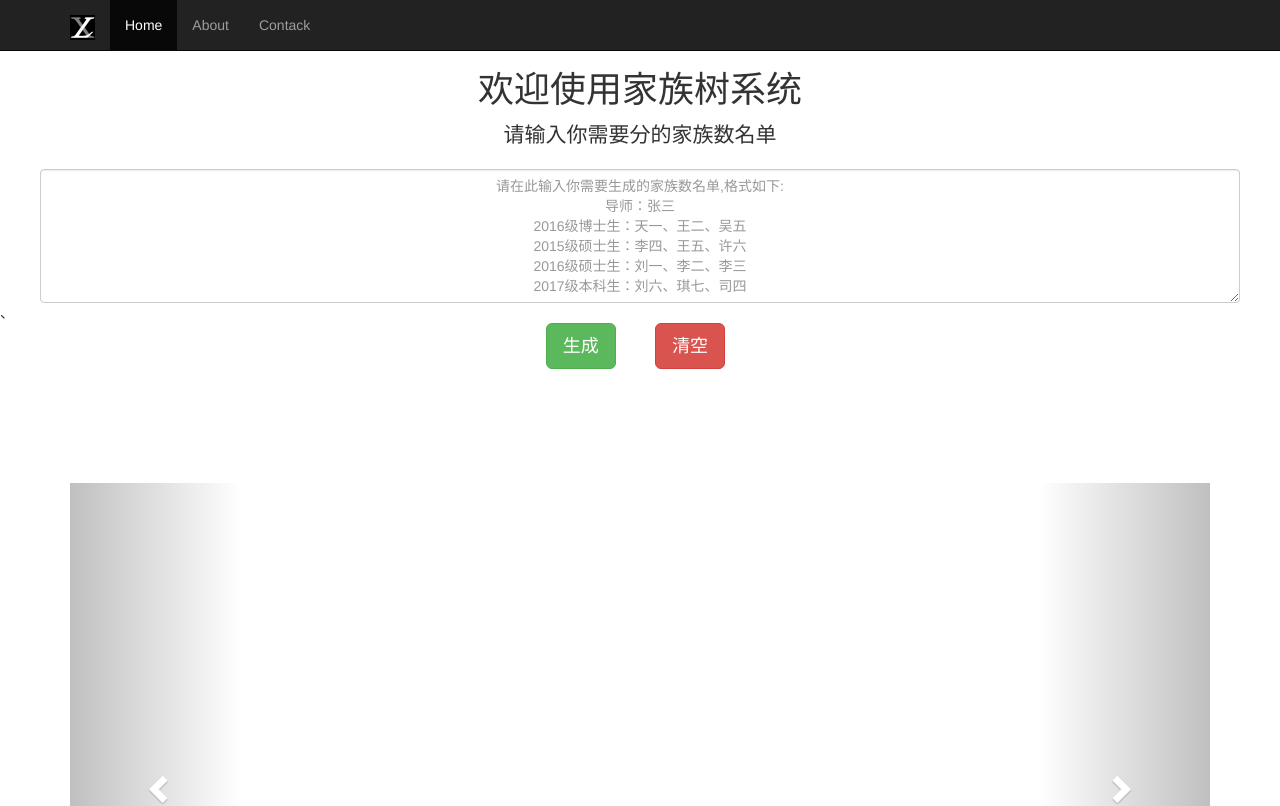
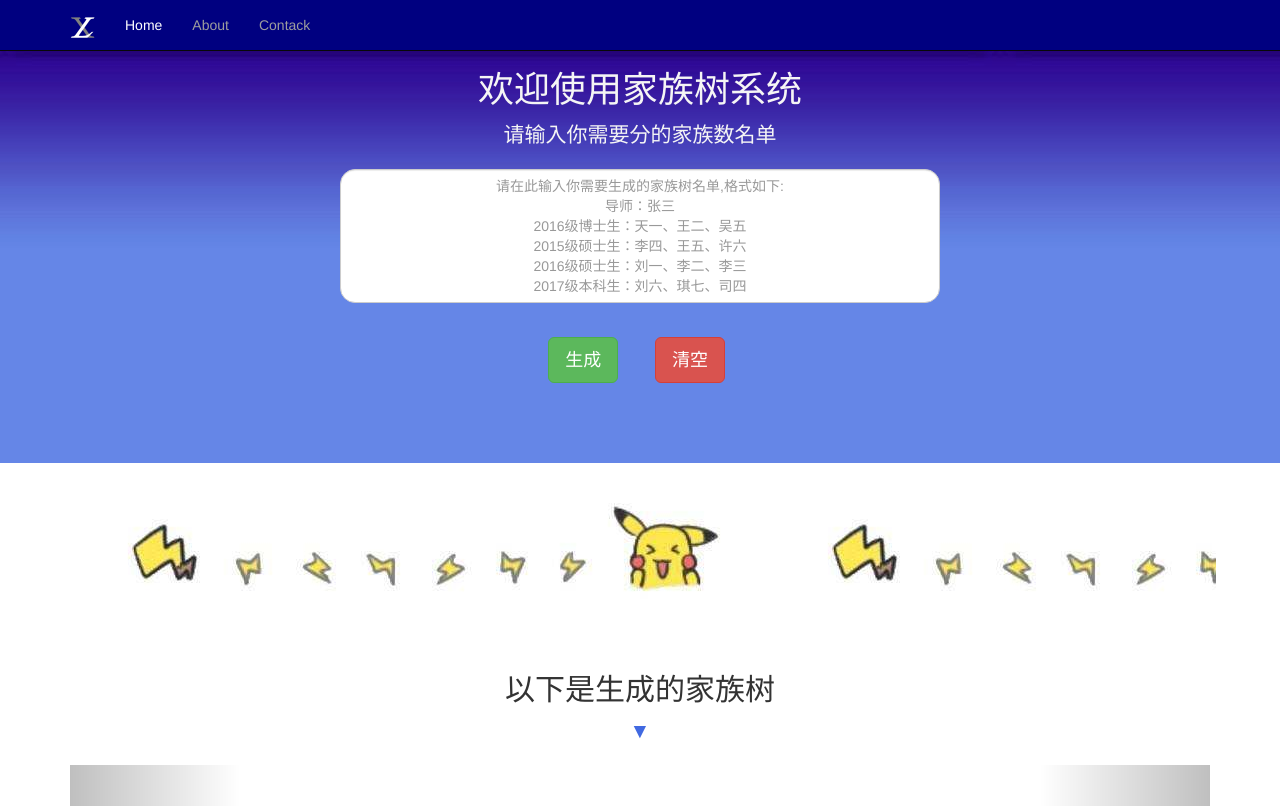
Before and after one commit to wujunjie1008/031702537-031702539, a plain HTML site: page 界面/index.html in a window 1280 px wide. Shown: the top 806 px of the page. Drawn offline with Linux system fonts and the light colour scheme.

Commit message:
031702537
1.6 界面美化

```diff
--- a/界面/index.html
+++ b/界面/index.html
@@ -18,22 +18,19 @@
 			#button_group{
 			            text-align: center;
 			}
-			/* #tubiao{
-				height: 50%;
-			} */
 		</style>
 	</head>
 	<body>
-
+		</div>
 		<nav class="navbar navbar-inverse navbar-fixed-top" role="navigation">
 			<div class="container">
 				<div class="navbar-header">
-					<a href="#" class="navbar-brand" id="tubiao"><img src="img/tubiao.jpg" style="height:25px;"></a>	<!-- herf可以用于点击 -->
+					<a href="#" class="navbar-brand" id="tubiao"><img src="img/tubiao.png" style="height:25px;"></a>	<!-- herf可以用于点击 -->
 				</div>
 				<div id="navbar" class="collapse navbar-collapse">
 					<ul class="nav navbar-nav">
 						<li class="nav navbar-nav">
-							<li class="active"><a href="#">Home</a></li>
+							<li class="active"><a href="#" style="background:Navy;">Home</a></li>
 							<li><a href="#">About</a></li>
 							<li><a href="#">Contack</a></li>
 						</li>
@@ -44,22 +41,21 @@
 
 		</div>
 
-		<div class="container">
-			<div class="starter">
+		<div class="container" style="width: 100%; height: 55%; background-image: url(img/bg3.jpg);">
+			<div class="starter" style="color: whitesmoke;">
 				<h1>欢迎使用家族树系统</h1>
 				<p class="lead">请输入你需要分的家族数名单</p>
 			</div>
-		</div>
-
-		<form role="form" id="searchForm" >
-			<textarea id="Form" class="form-control" rows="6" placeholder="请在此输入你需要生成的家族数名单,格式如下:
+			<form role="form" id="searchForm" style="margin: ce;">
+						<textarea id="Form" class="form-control" rows="6" placeholder="请在此输入你需要生成的家族树名单,格式如下:
 导师：张三
 2016级博士生：天一、王二、吴五
 2015级硕士生：李四、王五、许六
 2016级硕士生：刘一、李二、李三
-2017级本科生：刘六、琪七、司四" style="width:1200px; text-align:center; margin:0px auto;"></textarea>
-		、	<div class="row">
-
+2017级本科生：刘六、琪七、司四" style="width:600px; text-align:center; margin:0px auto; resize:none;"></textarea>
+			<br/>
+					</form>
+			<div class="row">
 			<div class="col-lg-1 col-lg-offset-5">
 				<button id="commit" type="button" class="btn btn-success btn-lg " onclick="draw()">生成</button>
 				<!-- <input id="commit" type="button" class="btn btn-success btn-lg" onclick="draw()">生成</button> -->
@@ -68,15 +64,18 @@
 				<button type="reset" class="btn btn-danger btn-lg">清空</button>
 			</div>
 			</div>
-		</form>
+		</div>
 
-		<br/>
+		<div class="container" style="width: 90%; height: 20%; background-image: url(img/fg.jpg);">
+		</div>
 
 		<br/>
 		<br/>
-		<br/>
-		<br/>
 
+		<div class="starter">
+			<h2>以下是生成的家族树</h2>
+			<p class="lead" style="color: RoyalBlue;">▼</p>
+		</div>
 		<div class="container" id="myCarousel">
 			<div id="carousel-example-generic" class="carousel slide" data-interval="false">
 				<ol class="carousel-indicators">
--- a/界面/js/treeEcharts.js
+++ b/界面/js/treeEcharts.js
@@ -62,15 +62,20 @@ function draw(){
 	var form = searchform.Form.value;
 	//alert(form);
 	//处理表格
-	deal_form(form);
 	//2.处理数据
 
 	if(document.getElementById('Form').value != "")
-	{treeData = transData(data, 'value', 'sj', 'children');}
+	{
+		deal_form(form);
+		treeData = transData(data, 'value', 'sj', 'children');
+		drawTree(treeData,id);
+		data=[];
+	}
 	//3.展示树
-	drawTree(treeData,id);
 	document.getElementById('Form').value = "";
 	id = id + 1;
+	if(id>3)
+	{id=1}
 }
 
 /**2.数据处理成层级关系的数据***/
```
Also changed, not shown: 界面/css/bootstrap.min.css, 界面/img/bg.jpg (added), 界面/img/bg1.jpg (added), 界面/img/bg2.jpg (added), 界面/img/bg3.jpg (added), 界面/img/fg.jpg (added), 界面/img/fg2.jpg (added), 界面/img/tubiao.png (added), 1 other file. Lines whose indentation alone changed are shown as unchanged.
